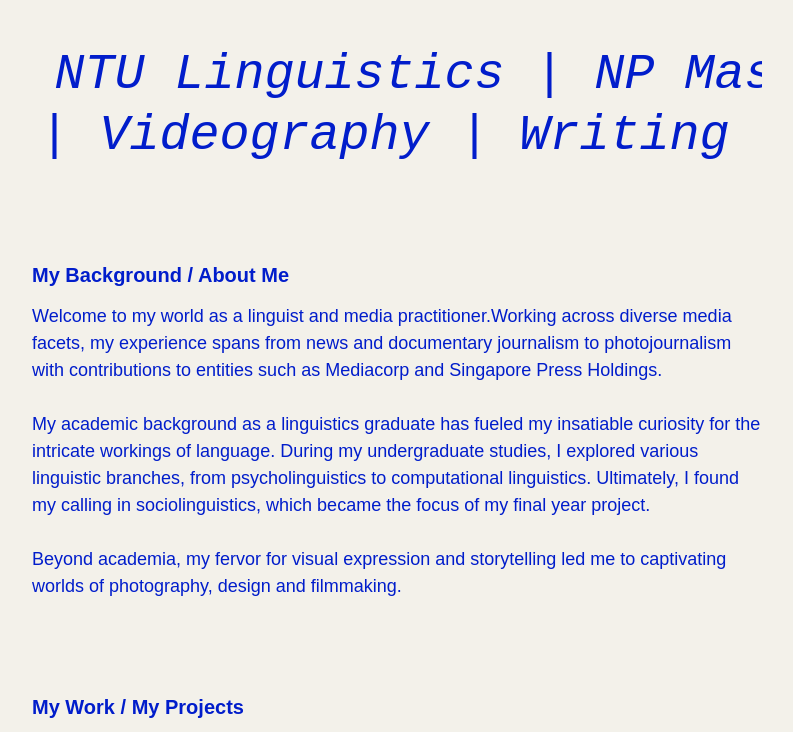
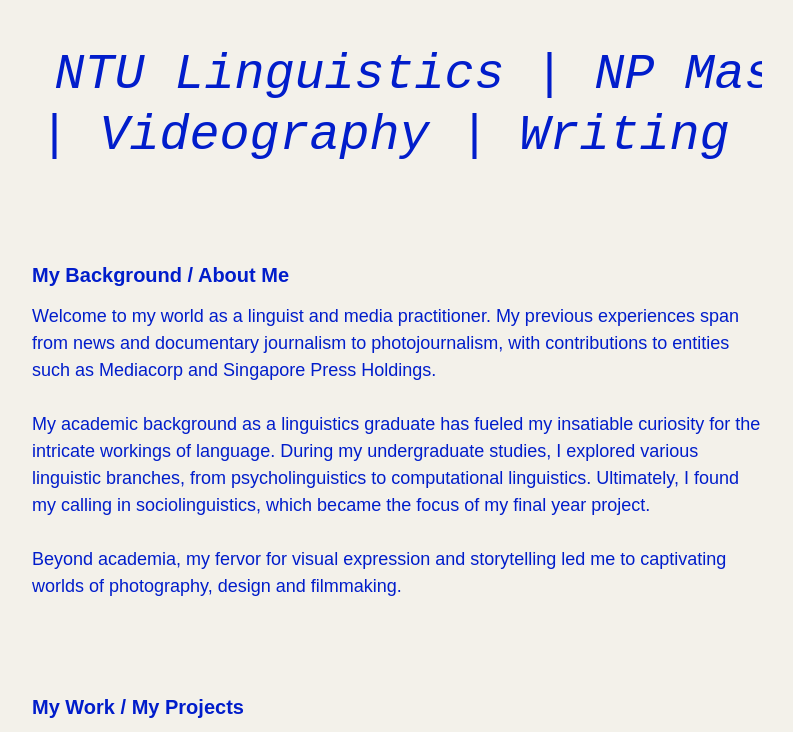
Before and after one commit to NivashJ/NJX-Portfolio, a plain HTML site: page index.html in a window 1280 px wide. Shown: the part 577-1309 px from the top of the page, without its empty margins (243-1036 px from the left). Drawn offline with Linux system fonts and the light colour scheme; a web font is replaced by a local one.

Commit message:
indrx_fox

```diff
--- a/index.html
+++ b/index.html
@@ -98,7 +98,7 @@
         <span class="subheader-text">My Background / About Me</span>
         <div class="about-section-content">
           <div class="body-text">
-            Welcome to my world as a linguist and media practitioner.Working across diverse media facets, my experience spans from news and documentary journalism to photojournalism with contributions to entities such as Mediacorp and Singapore Press Holdings.
+            Welcome to my world as a linguist and media practitioner. My previous experiences span from news and documentary journalism to photojournalism, with contributions to entities such as Mediacorp and Singapore Press Holdings.
             <br><br>
             My academic background as a linguistics graduate has fueled my insatiable curiosity for the intricate workings of language. During my undergraduate studies, I explored various linguistic branches, from psycholinguistics to computational linguistics. Ultimately, I found my calling in sociolinguistics, which became the focus of my final year project.
             <br><br>
```
